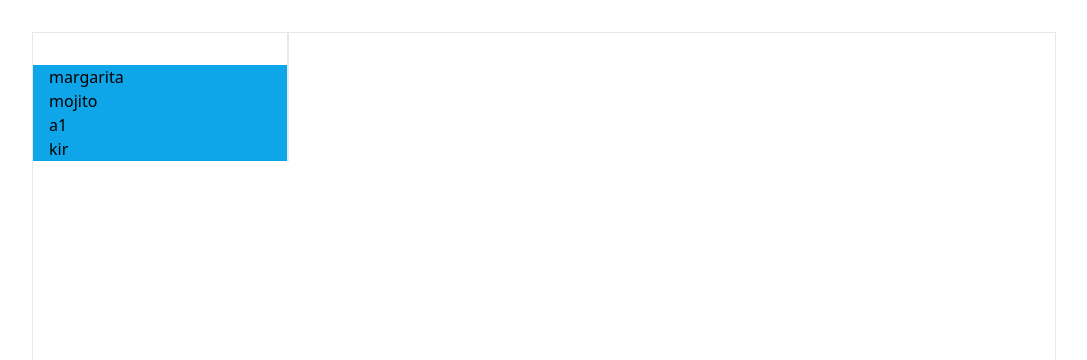
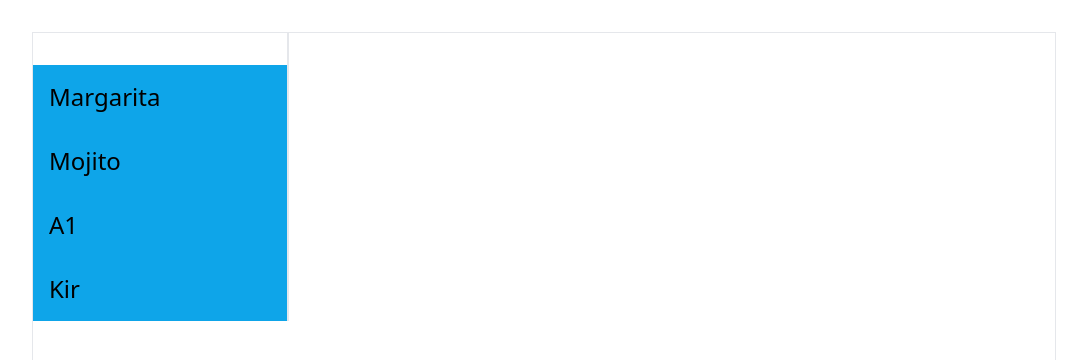
Before and after one commit to denis-yas/maxbit-test, a Nuxt app: page / in a window 1280 px wide. Shown: the top 360 px of the page, without its empty margins (96-1183 px from the left). Built offline with nearby package versions, Linux system fonts and the light colour scheme.

Commit message:
wide links

```diff
--- a/components/cocktails-list.vue
+++ b/components/cocktails-list.vue
@@ -1,9 +1,9 @@
 <template>
   <nav>
     <ul>
-      <li v-for="item of availableCocktails" :key="item">
-        <NuxtLink :to="{ path: '/' + item }" active-class="!bg-red-700 t"
-          class="pl-4 pr-4 bg-sky-500 hover:bg-sky-700 block">
+      <li v-for="item of availableCocktails" :key="item" class="h-16">
+        <NuxtLink :to="{ path: '/' + item }" active-class="!bg-red-700 t" class="pl-4 pr-4 bg-sky-500
+           hover:bg-sky-700 h-full capitalize flex items-center text-2xl">
           {{ item }}</NuxtLink>
       </li>
     </ul>
```
